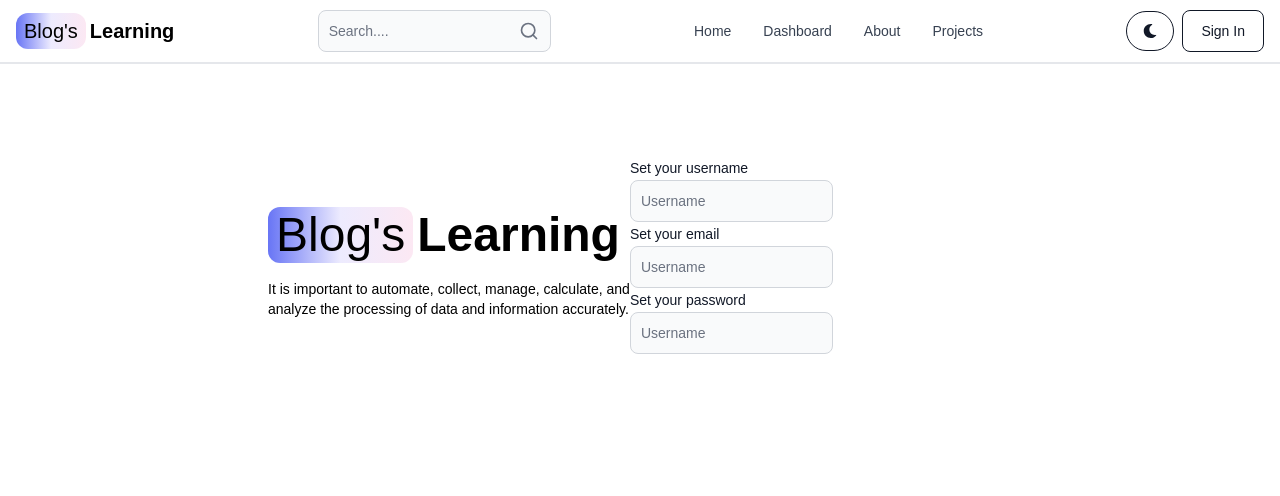
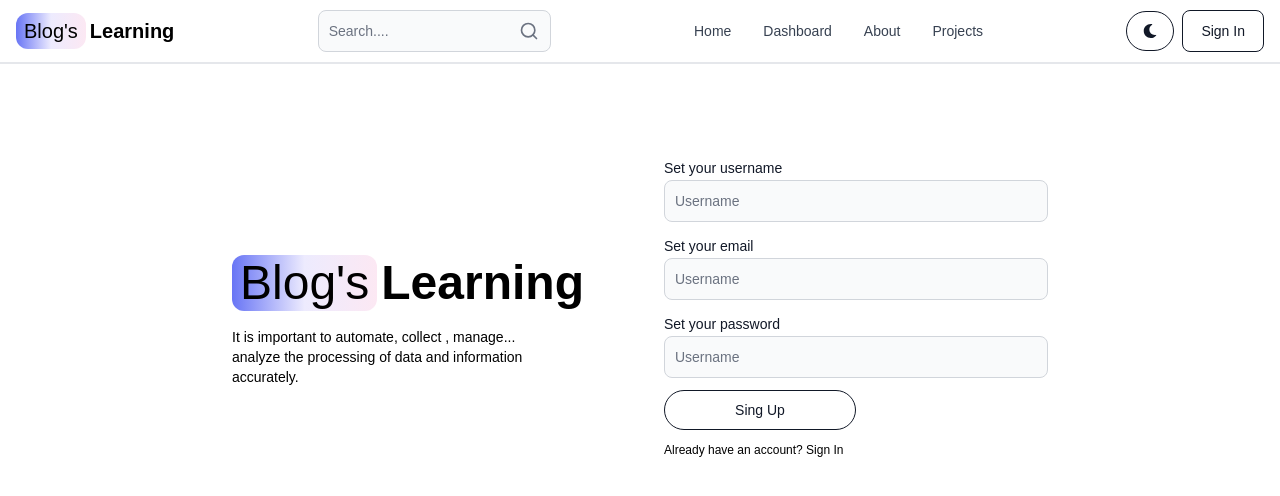
Before and after one commit to tchasinga/blogs-learning, a React (Vite) app in the folder frontend/: page /sign-up in a window 1280 px wide. Shown: the top 496 px of the page. Built offline with nearby package versions, Linux system fonts and the light colour scheme.

Commit message:
main sid eis added

```diff
--- a/frontend/src/Pages/SingUp.jsx
+++ b/frontend/src/Pages/SingUp.jsx
@@ -1,10 +1,10 @@
 import { Link } from "react-router-dom";
-import {  Label, TextInput , } from 'flowbite-react'
+import {  Button, Label, TextInput , } from 'flowbite-react'
 
 export default function SingUp() {
   return (
     <div className="min-h-screen mt-20">
-      <div className="flex p-3 max-w-3xl mx-auto flex-col md:flex-row md:items-center">
+      <div className="flex p-3 justify-center gap-20 items-center  max-w-3xl mx-auto flex-col md:flex-row md:items-center">
         {/* Adding first div for left side */}
         <div className="">
         <Link to='/' className=' py-4 font-semibold flex items-center gap-1 dark:text-white text-5xl'>
@@ -12,18 +12,18 @@ export default function SingUp() {
             <p>Learning</p>
         </Link>
           <div className="text-sm text-dark-900 font-normal">
-          <p>It is important to automate, collect, manage, calculate, and</p>
-          <p>analyze the processing of data and information accurately.</p>
+          <p>It is important to automate, collect , manage...</p>
+          <p>analyze the processing of data  and information accurately.</p>
           </div>
         </div>
 
         {/* Adding second div  right side */}
         <div className="">
-             <form>
+             <form className="flex flex-col gap-3">
 
               <div className="">
                 <Label value="Set your username"/>
-                <TextInput className=' ' type='text' placeholder='Username'  id="username"/>
+                <TextInput className='w-96' type='text' placeholder='Username'  id="username"/>
               </div>
 
               <div className="">
@@ -35,8 +35,11 @@ export default function SingUp() {
                 <Label value="Set your password"/>
                 <TextInput className=' ' type='password' placeholder='Username'  id="password"/>
               </div>
-
+              <Button className='w-1/2 h-10 hidden sm:inline'  type="submit" variant='primary' color='gray' size='sm' outline pill rounded>Sing Up</Button>
              </form>
+             <div>
+                <p className="text-xs my-3 font-medium">Already have an account? <Link to='/sign-in'>Sign In</Link></p>
+             </div>
         </div>
       </div>
     </div>
```
